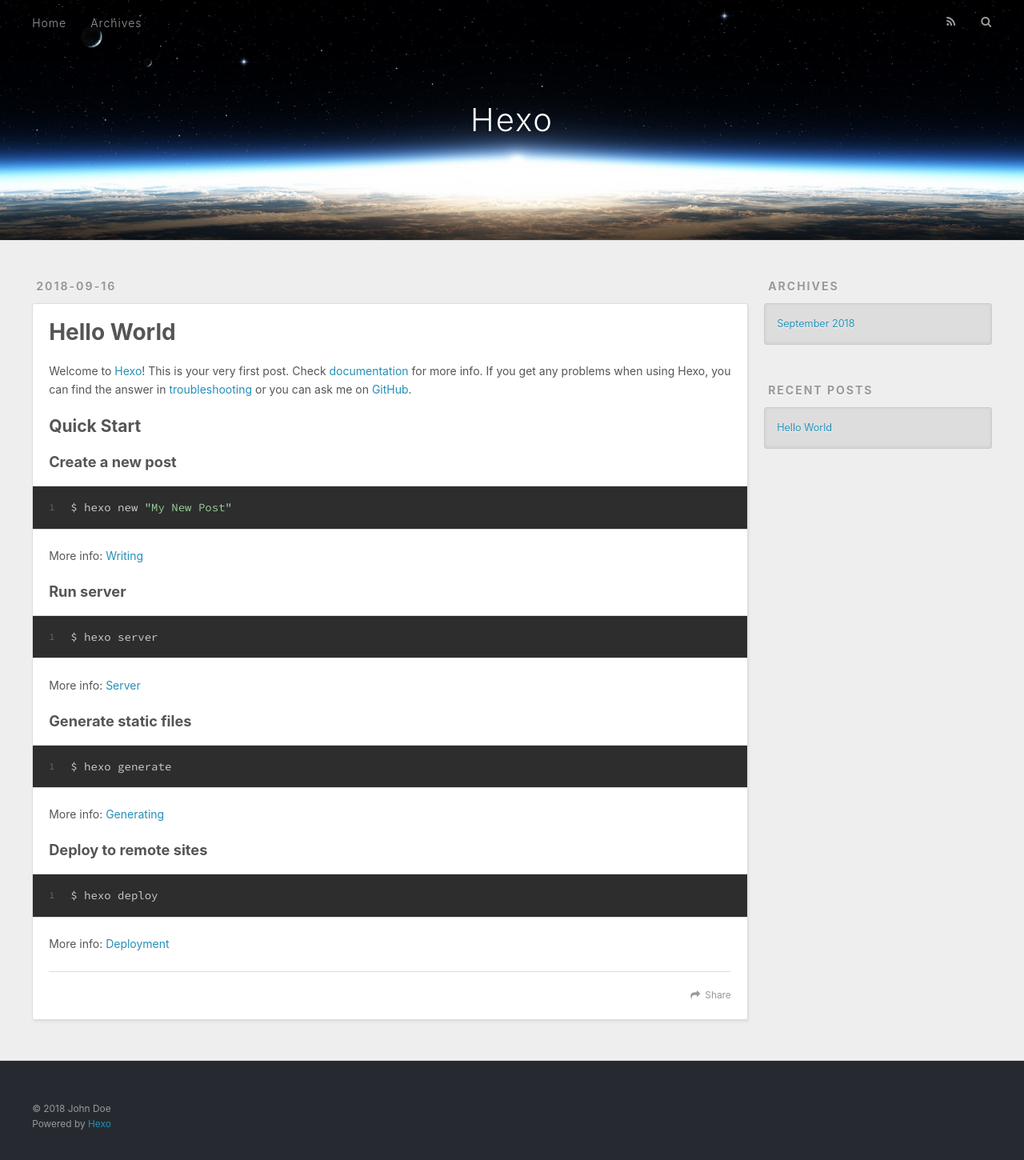
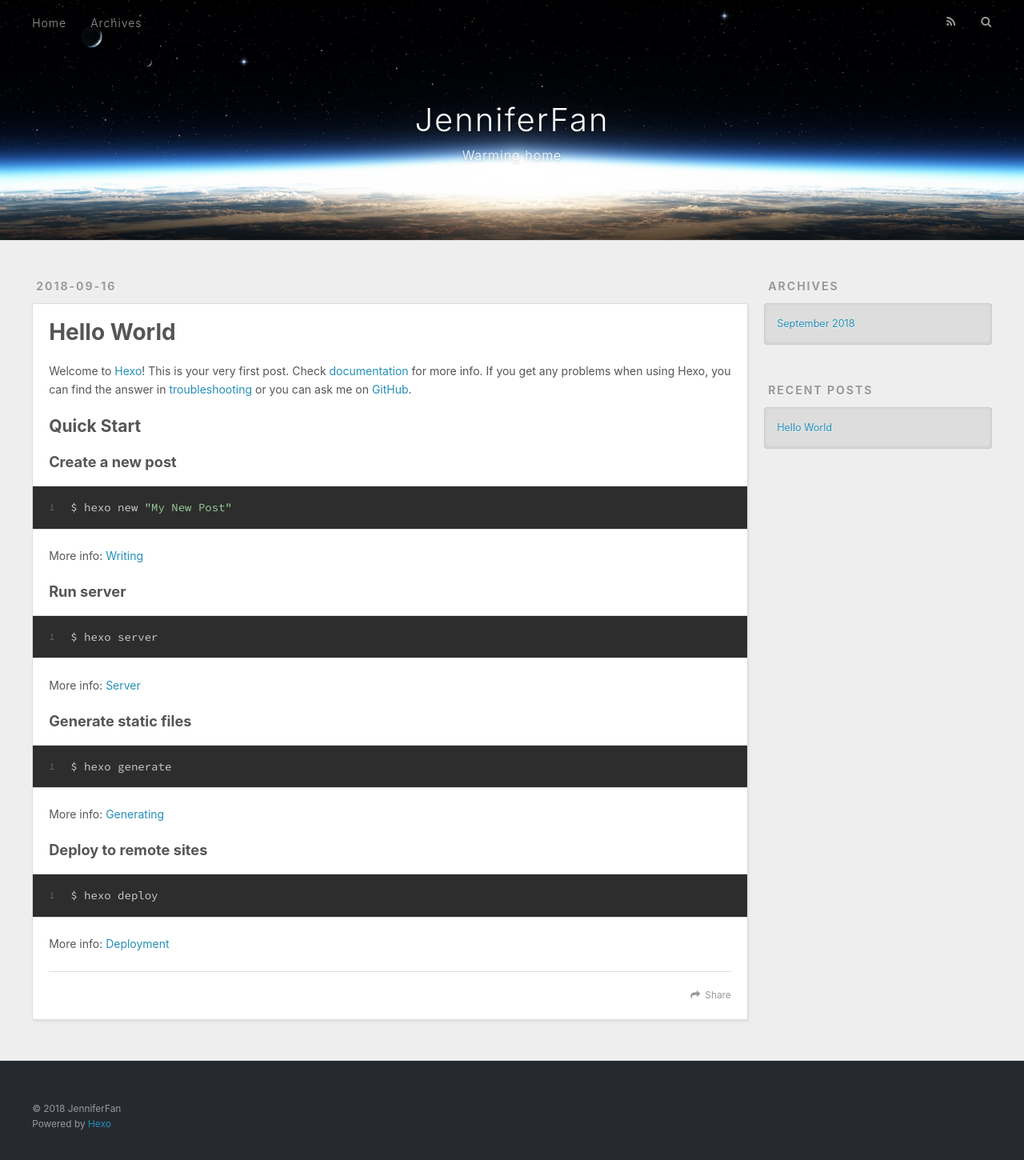
Before and after one commit to JenniferFan/JenniferFan.github.io, a plain HTML site: page index.html in a window 1280 px wide. Shown: the whole page at 80% size. Drawn offline with nearby package versions, Linux system fonts and the light colour scheme.

Commit message:
Site updated: 2018-09-16 19:43:56

```diff
--- a/index.html
+++ b/index.html
@@ -5,17 +5,21 @@
 
 
 
-  <title>Hexo</title>
+  <title>JenniferFan</title>
   <meta name="viewport" content="width=device-width, initial-scale=1, maximum-scale=1">
-  <meta property="og:type" content="website">
-<meta property="og:title" content="Hexo">
+  <meta name="description" content="我乱写的">
+<meta name="keywords" content="note reading">
+<meta property="og:type" content="website">
+<meta property="og:title" content="JenniferFan">
 <meta property="og:url" content="https://JenniferFan.github.io/index.html">
-<meta property="og:site_name" content="Hexo">
-<meta property="og:locale" content="default">
+<meta property="og:site_name" content="JenniferFan">
+<meta property="og:description" content="我乱写的">
+<meta property="og:locale" content="zh-Hans">
 <meta name="twitter:card" content="summary">
-<meta name="twitter:title" content="Hexo">
+<meta name="twitter:title" content="JenniferFan">
+<meta name="twitter:description" content="我乱写的">
 
-    <link rel="alternate" href="/atom.xml" title="Hexo" type="application/atom+xml">
+    <link rel="alternate" href="/atom.xml" title="JenniferFan" type="application/atom+xml">
 
 
     <link rel="icon" href="/favicon.png">
@@ -34,8 +38,12 @@
   <div id="header-outer" class="outer">
     <div id="header-title" class="inner">
       <h1 id="logo-wrap">
-        <a href="/" id="logo">Hexo</a>
+        <a href="/" id="logo">JenniferFan</a>
       </h1>
+
+        <h2 id="subtitle-wrap">
+          <a href="/" id="subtitle">Warming home</a>
+        </h2>
 
     </div>
     <div id="header-inner" class="inner">
@@ -97,7 +105,7 @@
 
     </div>
     <footer class="article-footer">
-      <a data-url="https://JenniferFan.github.io/2018/09/16/hello-world/" data-id="cjm4r0otk0000v0vc38n52mpm" class="article-share-link">Share</a>
+      <a data-url="https://JenniferFan.github.io/2018/09/16/hello-world/" data-id="cjm4sjvgk0000dgvctzoyandu" class="article-share-link">Share</a>
 
 
     </footer>
@@ -153,7 +161,7 @@
 
   <div class="outer">
     <div id="footer-info" class="inner">
-      &copy; 2018 John Doe<br>
+      &copy; 2018 JenniferFan<br>
       Powered by <a href="http://hexo.io/" target="_blank">Hexo</a>
     </div>
   </div>
```
Also changed, not shown: 2018/09/16/hello-world/index.html (+12 -7 lines), archives/2018/09/index.html (+17 -9 lines), archives/2018/index.html (+17 -9 lines), archives/index.html (+17 -9 lines).
